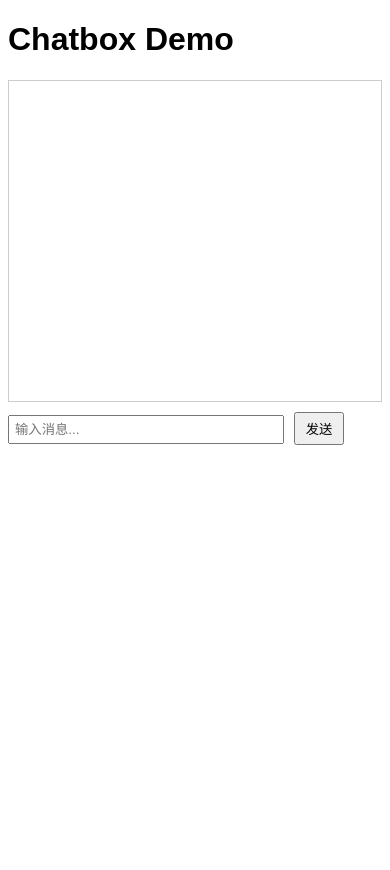
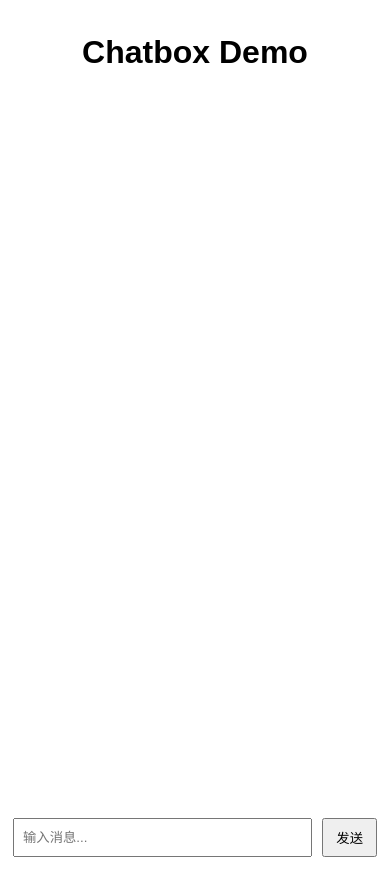
Before and after one commit to zhangchunfai/chatbox-frontend, a React (Create React App) app: page / in a window 390 px wide. Before the commit the page ends 844 px from the top, so only its background shows below. Built offline with nearby package versions, Linux system fonts and the light colour scheme.

Commit message:
Add ChatBox component and styles

```diff
--- /dev/null
+++ b/src/components/ChatBox.css
@@ -0,0 +1,85 @@
+/* 整体容器 */
+.chatbox-container {
+  max-width: 600px;
+  margin: 0 auto;
+  font-family: Arial, sans-serif;
+  background-color: white; /* 保持白色背景 */
+  padding: 10px;
+  display: flex;
+  flex-direction: column;
+  height: 100vh; /* 让聊天框在手机上也能自适应 */
+}
+
+/* 标题 */
+.chatbox-title {
+  text-align: center;
+  margin-bottom: 10px;
+}
+
+/* 消息区域 */
+.chatbox-messages {
+  padding: 10px;
+  flex: 1; /* 自动填满剩余空间 */
+  overflow-y: auto;
+  margin-bottom: 10px;
+  display: flex;
+  flex-direction: column;
+}
+
+/* 消息通用样式 */
+.message {
+  margin: 5px 0;
+  display: flex;
+  max-width: 80%;
+  word-wrap: break-word;
+}
+
+/* AI 消息在左边 */
+.message.ai {
+  align-self: flex-start;
+  color: #333;
+}
+
+/* 用户消息在右边，浅黄色框框 */
+.message.user {
+  align-self: flex-end;
+}
+
+.message.user .text {
+  background-color: #fff8dc; /* 浅黄色 */
+  padding: 5px 10px;
+  border-radius: 8px;
+}
+
+/* 系统消息居中显示，红色提示 */
+.message.system {
+  align-self: center;
+  color: red;
+  font-style: italic;
+}
+
+/* 输入框区域 */
+.chatbox-input {
+  display: flex;
+}
+
+.chatbox-input input {
+  flex: 1;
+  padding: 8px;
+}
+
+.chatbox-input button {
+  margin-left: 10px;
+  padding: 8px 12px;
+}
+
+/* 响应式布局：手机屏幕时自动缩小 */
+@media (max-width: 768px) {
+  .chatbox-container {
+    max-width: 100%;
+    padding: 5px;
+  }
+  .chatbox-messages {
+    height: 70vh; /* 手机上自动缩放 */
+  }
+}
--- a/src/components/ChatBox.js
+++ b/src/components/ChatBox.js
@@ -1,8 +1,10 @@
-import React, { useState } from "react";
+import React, { useState, useEffect, useRef } from "react";
+import "./ChatBox.css"; // 引入同级的样式文件
 
 function ChatBox() {
   const [messages, setMessages] = useState([]);
   const [input, setInput] = useState("");
+  const messagesEndRef = useRef(null);
 
   const sendMessage = async () => {
     if (!input.trim()) return;
@@ -26,23 +28,48 @@ function ChatBox() {
     setInput("");
   };
 
+  // 回车键发送
+  const handleKeyPress = (e) => {
+    if (e.key === "Enter") {
+      sendMessage();
+    }
+  };
+
+  // 自动滚动到底部
+  useEffect(() => {
+    messagesEndRef.current?.scrollIntoView({ behavior: "smooth" });
+  }, [messages]);
+
   return (
-    <div style={{ maxWidth: "500px", margin: "0 auto", fontFamily: "Arial" }}>
-      <h1>Chatbox Demo</h1>
-      <div style={{ border: "1px solid #ccc", padding: "10px", height: "300px", overflowY: "scroll", marginBottom: "10px" }}>
+    <div className="chatbox-container">
+      <h1 className="chatbox-title">Chatbox Demo</h1>
+      <div className="chatbox-messages">
         {messages.map((msg, i) => (
-          <p key={i}><b>{msg.sender}:</b> {msg.text}</p>
+          <div
+            key={i}
+            className={`message ${
+              msg.sender === "你"
+                ? "user"
+                : msg.sender === "AI"
+                ? "ai"
+                : "system"
+            }`}
+          >
+            <span className="sender">{msg.sender}:</span>
+            <span className="text">{msg.text}</span>
+          </div>
         ))}
+        <div ref={messagesEndRef} />
       </div>
-      <input
-        value={input}
-        onChange={(e) => setInput(e.target.value)}
-        placeholder="输入消息..."
-        style={{ width: "70%", padding: "5px" }}
-      />
-      <button onClick={sendMessage} style={{ marginLeft: "10px", padding: "5px 10px" }}>
-        发送
-      </button>
+      <div className="chatbox-input">
+        <input
+          value={input}
+          onChange={(e) => setInput(e.target.value)}
+          onKeyPress={handleKeyPress}
+          placeholder="输入消息..."
+        />
+        <button onClick={sendMessage}>发送</button>
+      </div>
     </div>
   );
 }
```
